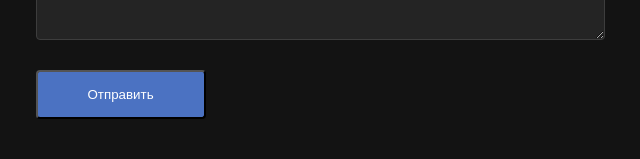
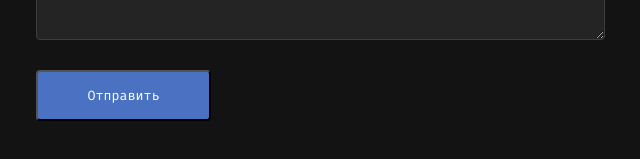
Before and after one commit to EmilKhamatnurov/react-registration-app, a React (Vite) app: page / in a window 1280 px wide. Shown: the part 627-786 px from the top of the page, without its empty margins (320-960 px from the left). Built offline with nearby package versions, Linux system fonts and the light colour scheme.

Commit message:
Update Button.jsx

```diff
--- a/src/components/Button.jsx
+++ b/src/components/Button.jsx
@@ -8,6 +8,7 @@ const buttonStyles = createUseStyles({
         padding: "15px 50px",
         borderRadius: "4px",
         background: "#4B72C2",
+        fontFamily: "Fira Code;",
         color: "white",
     })
 })
```
